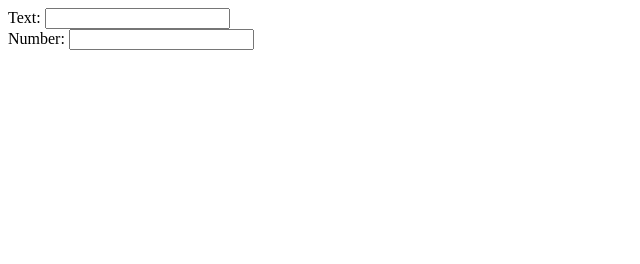
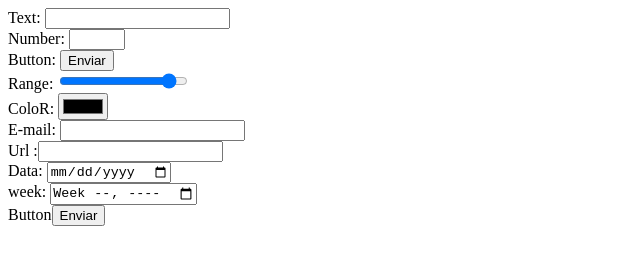
Before and after one commit to alyssonwolfpoet/Aprendizagem_html, a plain HTML site: page 3 Trabalhando com Formulários em HTML/input.html in a window 1280 px wide. Shown: the whole page, without its empty margins (0-640 px from the left). Drawn offline with Linux system fonts and the light colour scheme.

Commit message:
Tag Input e Seus Tipos

```diff
--- a/3 Trabalhando com Formulários em HTML/input.html
+++ b/3 Trabalhando com Formulários em HTML/input.html
@@ -8,7 +8,15 @@
 <body>
     <form action="#">
         <label for="">Text: </label><input type="text" name="" id=""><br>
-        <label for="">Number: </label><input type="number" name="" id="">
+        <label for="">Number: </label><input type="number" name="" id="" min="0" step="5" max="99"><br>
+        <label for="">Button: </label><input type="button" value="Enviar"><br>
+        <label for="">Range: </label><input type="range" name="" id="" min="o" max="100" value="90"><br>
+        <label for="">ColoR: </label><input type="color" name="" id=""><br>
+        <label for="">E-mail: </label><input type="email" name="" id=""><br>
+        <label for="">Url :</label><input type="url" name="" id=""><br>
+        <label for="">Data: </label><input type="date" name="" id=""><br>
+        <label for="">week: </label><input type="week" name="" id=""><br>
+        <label for="">Button</label><button type="submit">Enviar</button>
     </form>
 </body>
 </html>
```
